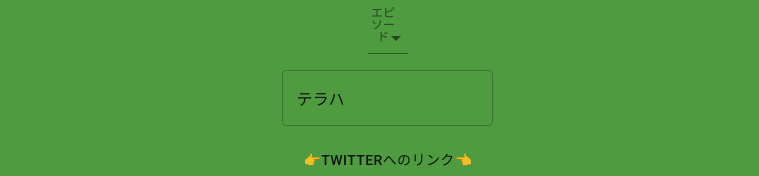
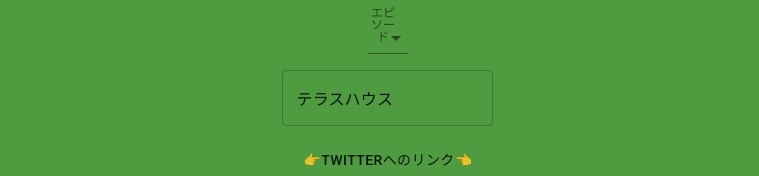
Before and after one commit to besaklish/teraha-twitter, a React (Create React App) app: page / in a window 1280 px wide. Shown: the part 481-657 px from the top of the page, without its empty margins (252-1011 px from the left). Built offline with nearby package versions, Linux system fonts and the light colour scheme.

Commit message:
Update default searchWord to テラスハウス

```diff
--- a/src/screen/Teraha.tsx
+++ b/src/screen/Teraha.tsx
@@ -24,7 +24,7 @@ class Teraha extends React.Component<{}, terahaState> {
       series: 1,
       part: 1,
       episode: 1,
-      searchWord: "テラハ",
+      searchWord: "テラスハウス",
     };
 
     this.generateTwitterLink = this.generateTwitterLink.bind(this);
```
